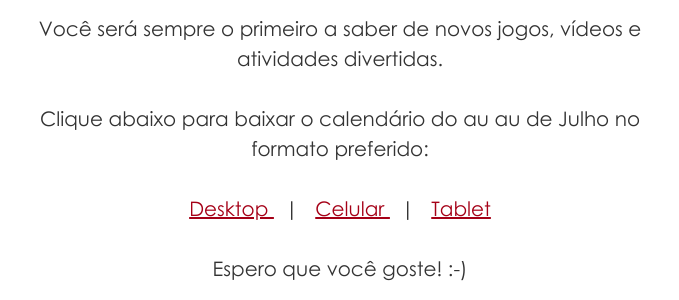
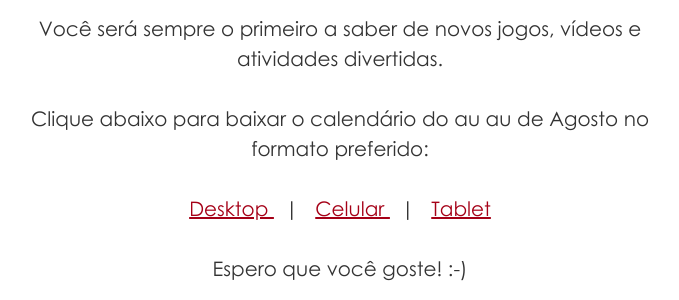
Before and after one commit to rogerhil/oauau, a Django app: template src/templates/confirmation.html in a window 1280 px wide. Shown: the part 735-1035 px from the top of the page, without its empty margins (300-979 px from the left). Run offline with Django 3.2, Linux system fonts and the light colour scheme; the template is opened without the code that fills it, so the values that code supplies are empty; some libraries are stand-ins or nearby versions.

Commit message:
August calendar.

```diff
--- a/src/templates/confirmation.html
+++ b/src/templates/confirmation.html
@@ -14,16 +14,16 @@
             atividades divertidas.
         </h3>
         <h3>
-            Clique abaixo para baixar o calendário do au au de Julho no formato preferido:
+            Clique abaixo para baixar o calendário do au au de Agosto no formato preferido:
         </h3>
         <h3>
-            <a href="{% static 'img/calendar/2016/julho_desktop.jpg' %}">
+            <a href="{% static 'img/calendar/2016/agosto_desktop.jpg' %}">
                 Desktop
             </a>&nbsp;&nbsp;|&nbsp;&nbsp;
-            <a href="{% static 'img/calendar/2016/julho_celular.jpg' %}">
+            <a href="{% static 'img/calendar/2016/agosto_celular.jpg' %}">
                 Celular
             </a>&nbsp;&nbsp;|&nbsp;&nbsp;
-            <a href="{% static 'img/calendar/2016/julho_tablet.jpg' %}">
+            <a href="{% static 'img/calendar/2016/agosto_tablet.jpg' %}">
                 Tablet
             </a>
         </h3>
```
Also changed, not shown: src/static/img/calendar/2016/agosto_celular.jpg (added), src/static/img/calendar/2016/agosto_desktop.jpg (added), src/static/img/calendar/2016/agosto_tablet.jpg (added).
